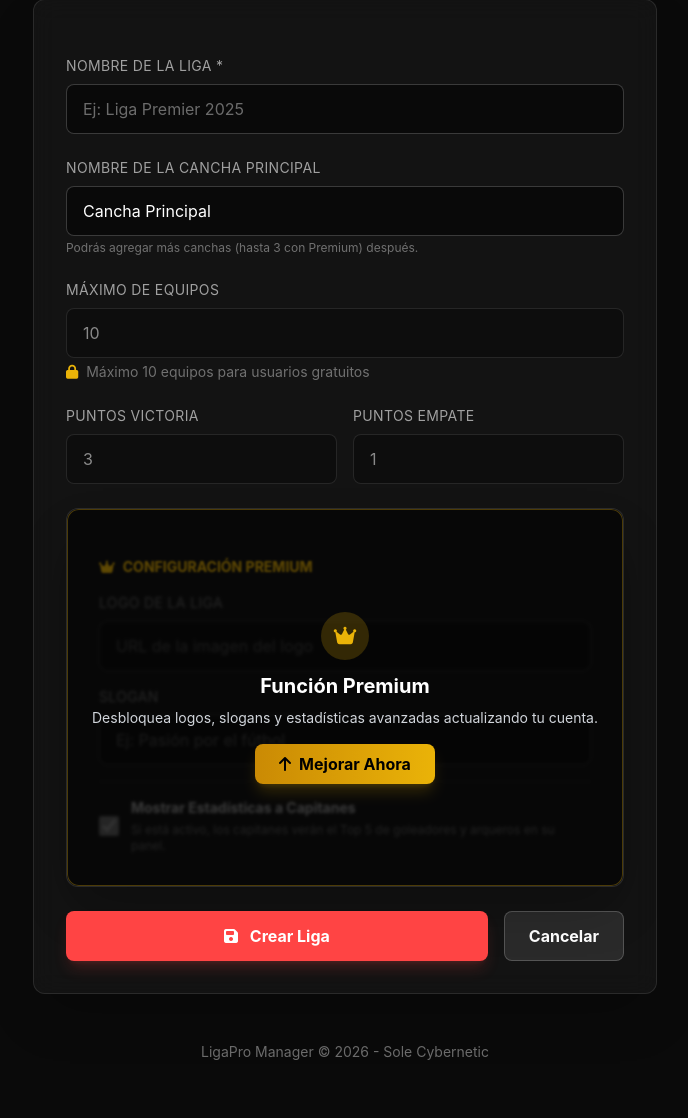
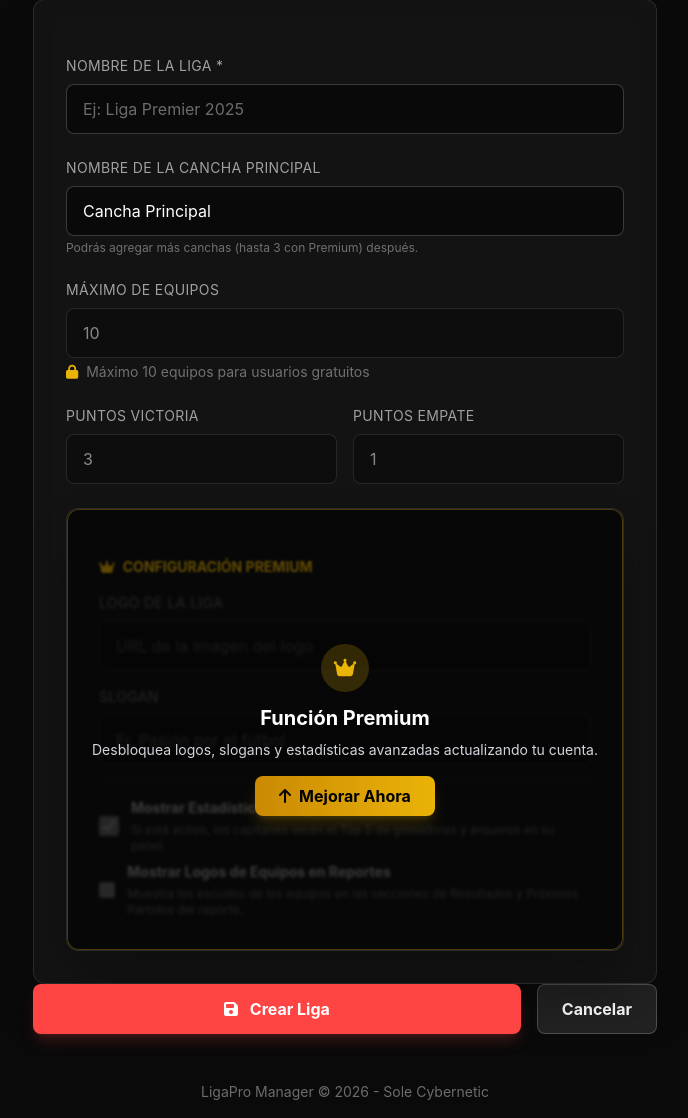
Before and after one commit to carlosjr-19/LigaPro-Manager, a Flask app: page /leagues/new in a window 1280 px wide. Shown: the part 215-1333 px from the top of the page, without its empty margins (295-983 px from the left). Before the commit the page ends 1275 px from the top, so only its background shows below. Run offline with Flask 3, Linux system fonts and the light colour scheme; a user stored in the database is signed in; some libraries are stand-ins or nearby versions.

Commit message:
mostrar logos de equipos

```diff
--- a/ligapro_manager/forms/league.py
+++ b/ligapro_manager/forms/league.py
@@ -13,3 +13,4 @@ class LeagueForm(FlaskForm):
     logo_url = StringField('URL del Logo (Premium)', validators=[Optional()])
     slogan = StringField('Slogan de la Liga (Premium)', validators=[Optional(), Length(max=255)])
     credential_color = StringField('Color de Credencial (Hex)', validators=[Optional(), Length(max=10)], default='#dc2626')
+    show_team_logos = BooleanField('Mostrar Logos de Equipos en Reportes', default=False)
--- a/ligapro_manager/ligapro_manager.py
+++ b/ligapro_manager/ligapro_manager.py
@@ -89,7 +89,8 @@ def run_migrations():
                     "ALTER TABLE users ADD COLUMN color_win VARCHAR(7) DEFAULT '#22c55e'",
                     "ALTER TABLE users ADD COLUMN color_loss VARCHAR(7) DEFAULT '#ef4444'",
                     "ALTER TABLE users ADD COLUMN highlight_mode VARCHAR(20) DEFAULT 'simple'",
-                    "ALTER TABLE leagues ADD COLUMN credential_color VARCHAR(10) DEFAULT '#dc2626'"
+                    "ALTER TABLE leagues ADD COLUMN credential_color VARCHAR(10) DEFAULT '#dc2626'",
+                    "ALTER TABLE leagues ADD COLUMN show_team_logos BOOLEAN DEFAULT FALSE"
                 ]
 
                 for migration in migrations:
--- a/ligapro_manager/models/league.py
+++ b/ligapro_manager/models/league.py
@@ -19,6 +19,7 @@ class League(db.Model):
     logo_url = db.Column(db.Text, nullable=True) # Premium only
     slogan = db.Column(db.String(255), nullable=True) # Premium only
     credential_color = db.Column(db.String(10), default='#dc2626') # Premium only
+    show_team_logos = db.Column(db.Boolean, default=False) # Premium only
     created_at = db.Column(db.DateTime, default=lambda: datetime.now(timezone.utc))
 
     # Relationships
--- a/ligapro_manager/routes/league.py
+++ b/ligapro_manager/routes/league.py
@@ -275,6 +275,7 @@ def edit_league(league_id):
             league.logo_url = form.logo_url.data
             league.slogan = form.slogan.data
             league.credential_color = form.credential_color.data
+            league.show_team_logos = form.show_team_logos.data
 
         db.session.commit()
         flash('Liga actualizada.', 'success')
--- a/ligapro_manager/templates/league_form.html
+++ b/ligapro_manager/templates/league_form.html
@@ -129,6 +129,20 @@
                                 </p>
                             </div>
                         </div>
+                        <div class="flex items-center gap-3 pt-2">
+                            {{ form.show_team_logos(class="w-5 h-5 rounded border-white/20 bg-white/5 text-primary
+                            focus:ring-primary", disabled=not current_user.is_active_premium) }}
+                            <div>
+                                <label class="block text-sm font-bold text-white mb-1">
+                                    {{ form.show_team_logos.label.text }}
+                                </label>
+                                <p class="text-xs text-white/50">
+                                    Muestra los escudos de los equipos en las secciones de Resultados y Próximos
+                                    Partidos del reporte.
+                                </p>
+                            </div>
+                        </div>
+                    </div>
                 </div>
         </div>
 
```
Also changed, not shown: ligapro_manager/templates/league_detail.html (+14 -0 lines), ligapro_manager/templates/share_report.html (+26 -4 lines). Lines whose indentation alone changed are shown as unchanged.
